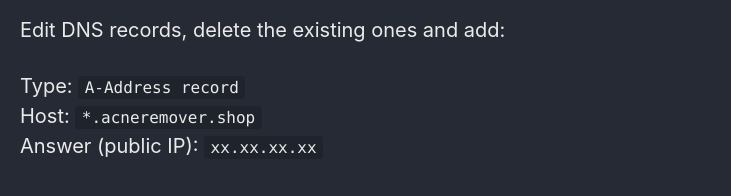
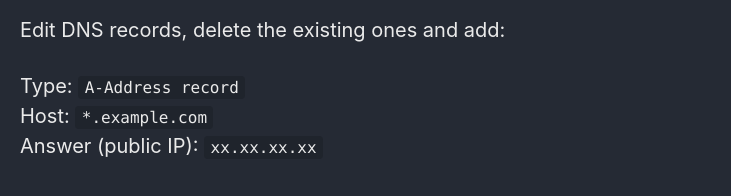
Before and after one commit to Connor-McCartney/Connor-McCartney.github.io, a Jekyll site: the page built from _pages/misc/ecommerce.md, in a window 1280 px wide and 900 px high, scrolled down 1622 px. Shown: the part 683-879 px from the top of the window, without its empty margins (0-731 px from the left). Built offline with Jekyll 4.4.1, drawn with Linux system fonts in a browser that asks for light colours; cached includes are drawn as plain includes; our own code applies the rules of GitHub Pages for plain Markdown files.

Commit message:
Update ecommerce.md

```diff
--- a/_pages/misc/ecommerce.md
+++ b/_pages/misc/ecommerce.md
@@ -88,5 +88,5 @@ There are lots of sites to buy domains, I used <https://porkbun.com>
 Edit DNS records, delete the existing ones and add:
 
 Type: `A-Address record` <br>
-Host: `*.acneremover.shop` <br>
+Host: `*.example.com` <br>
 Answer (public IP): `xx.xx.xx.xx`
```
